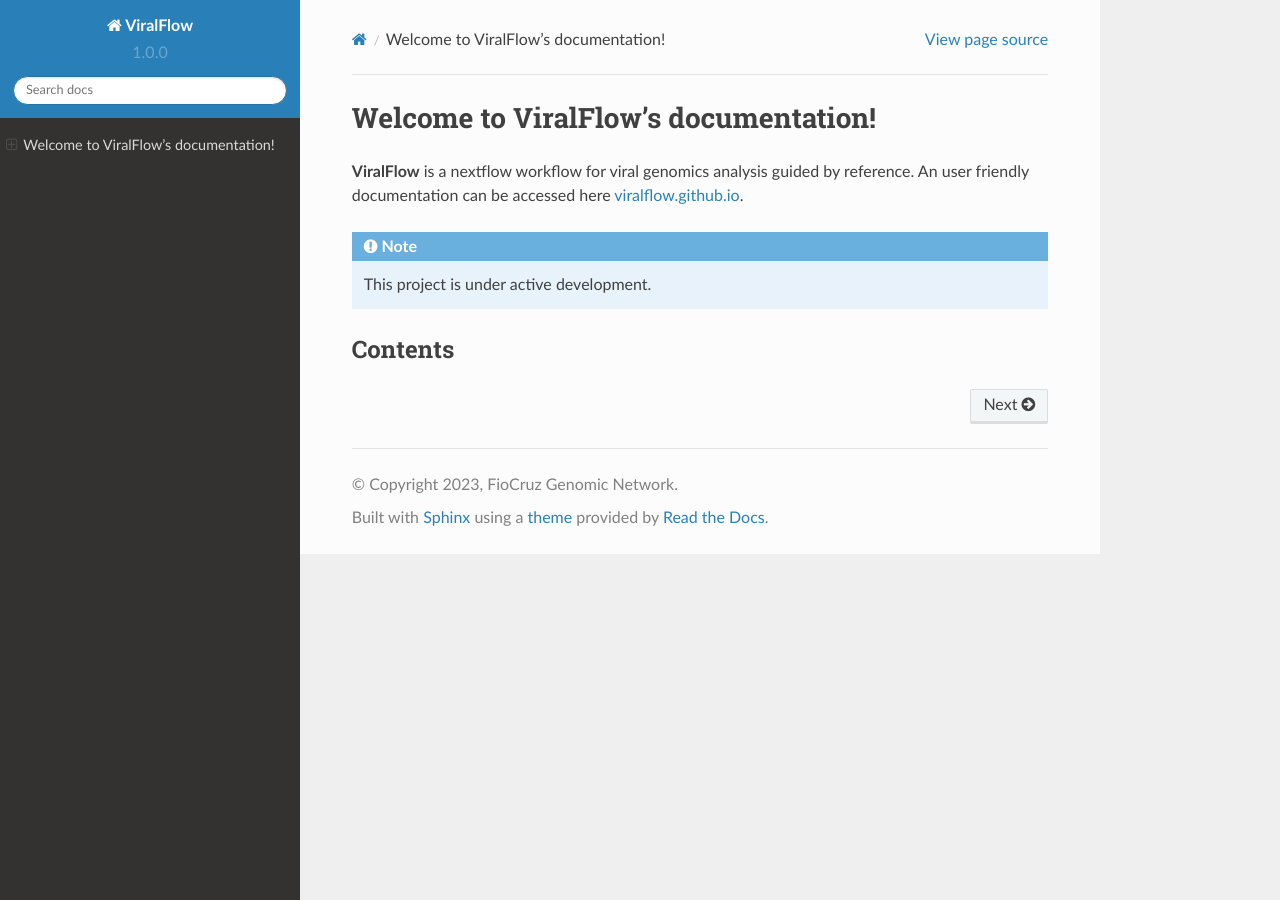
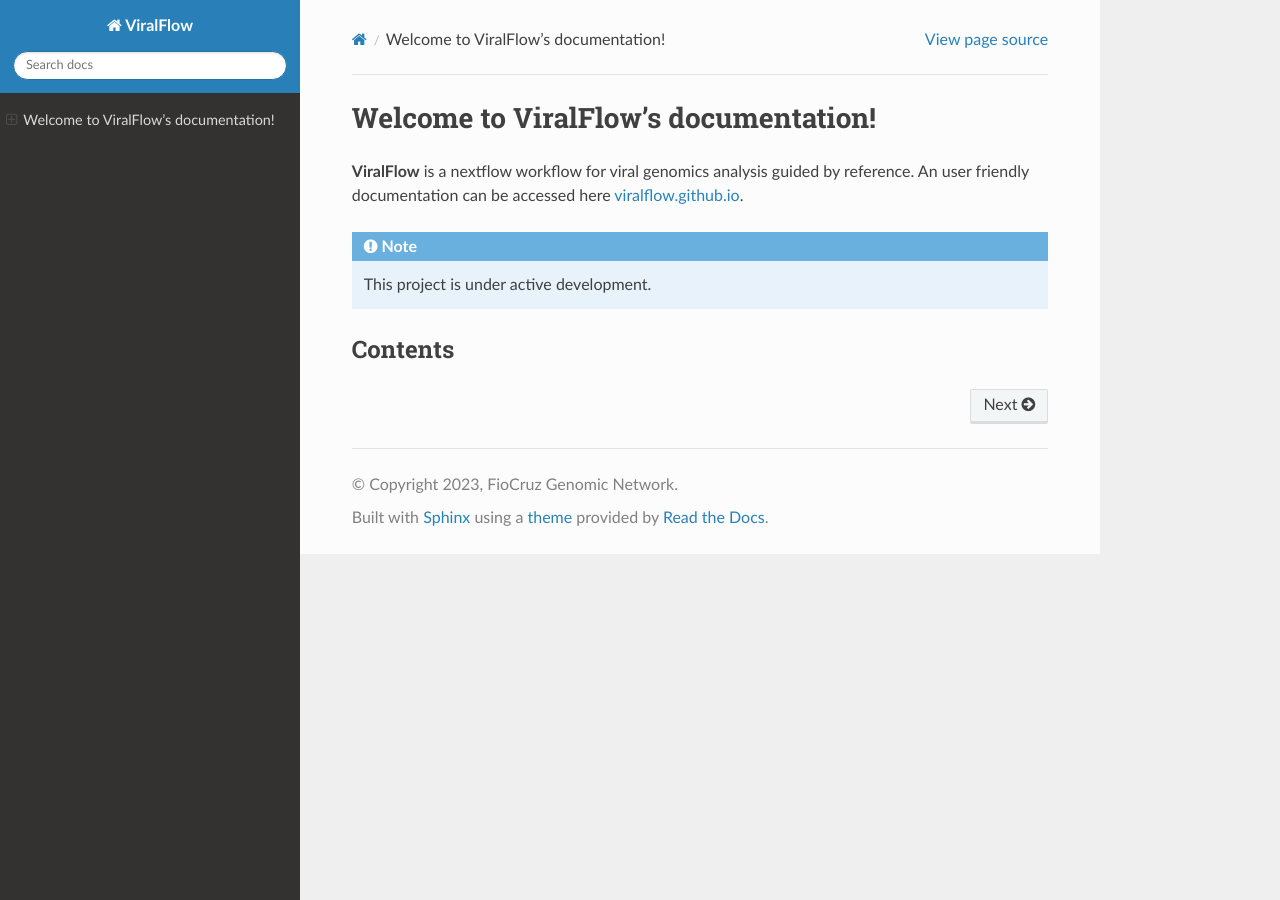
Before and after one commit to dezordi/ViralFlow, a Sphinx documentation site: the page built from docs/index.rst, in a window 1280 px wide. Built offline with Sphinx 7.4.7 and the Read the Docs theme 2.0.0, drawn with Linux system fonts in a browser that asks for light colours.

Commit message:
remove version

```diff
--- a/docs/conf.py
+++ b/docs/conf.py
@@ -7,7 +7,6 @@
 author = 'Filipe Dezordi'
 
 release = '0.1.0'
-version = '1.0.0'
 
 # -- General configuration
 
```
